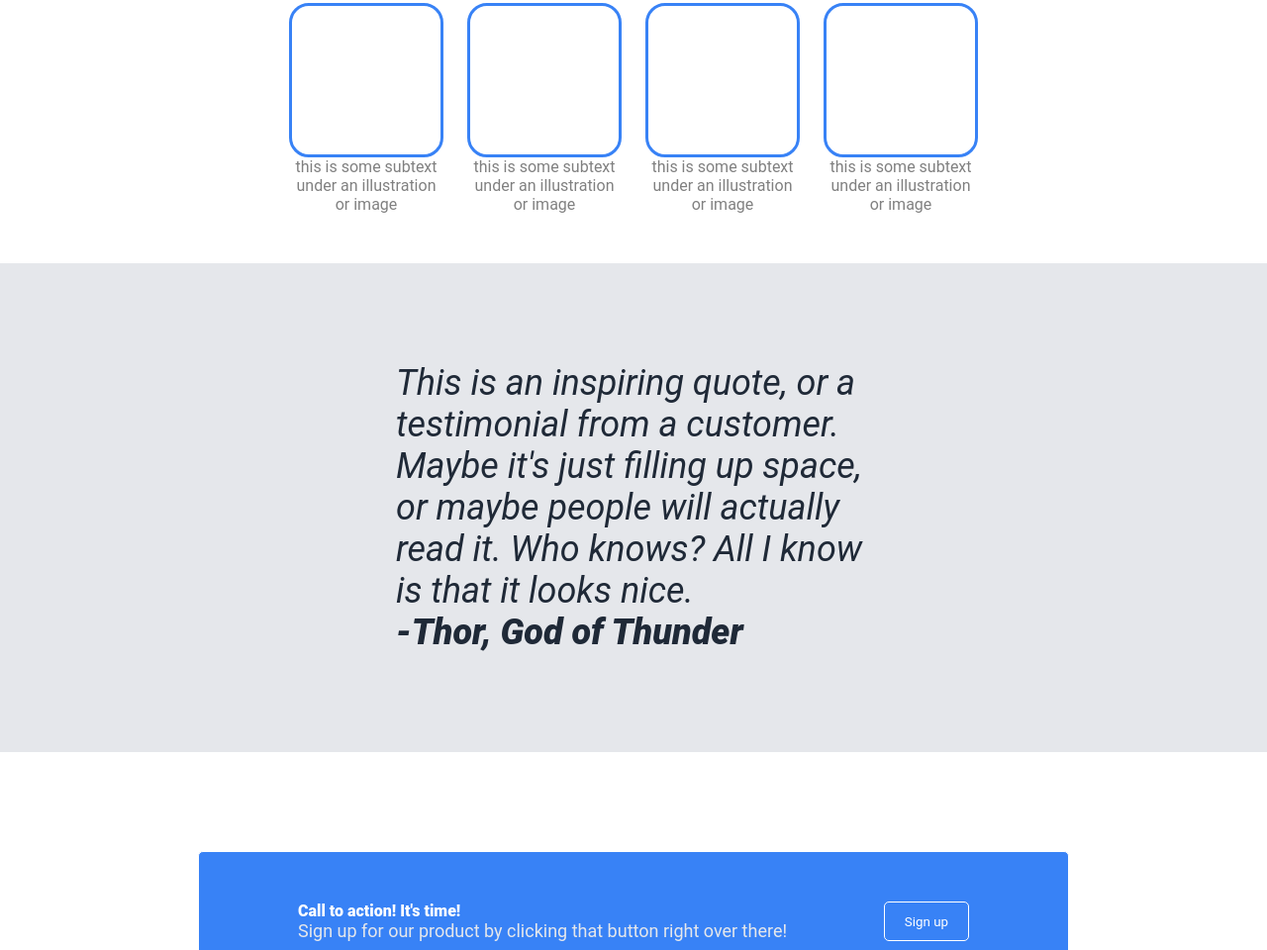
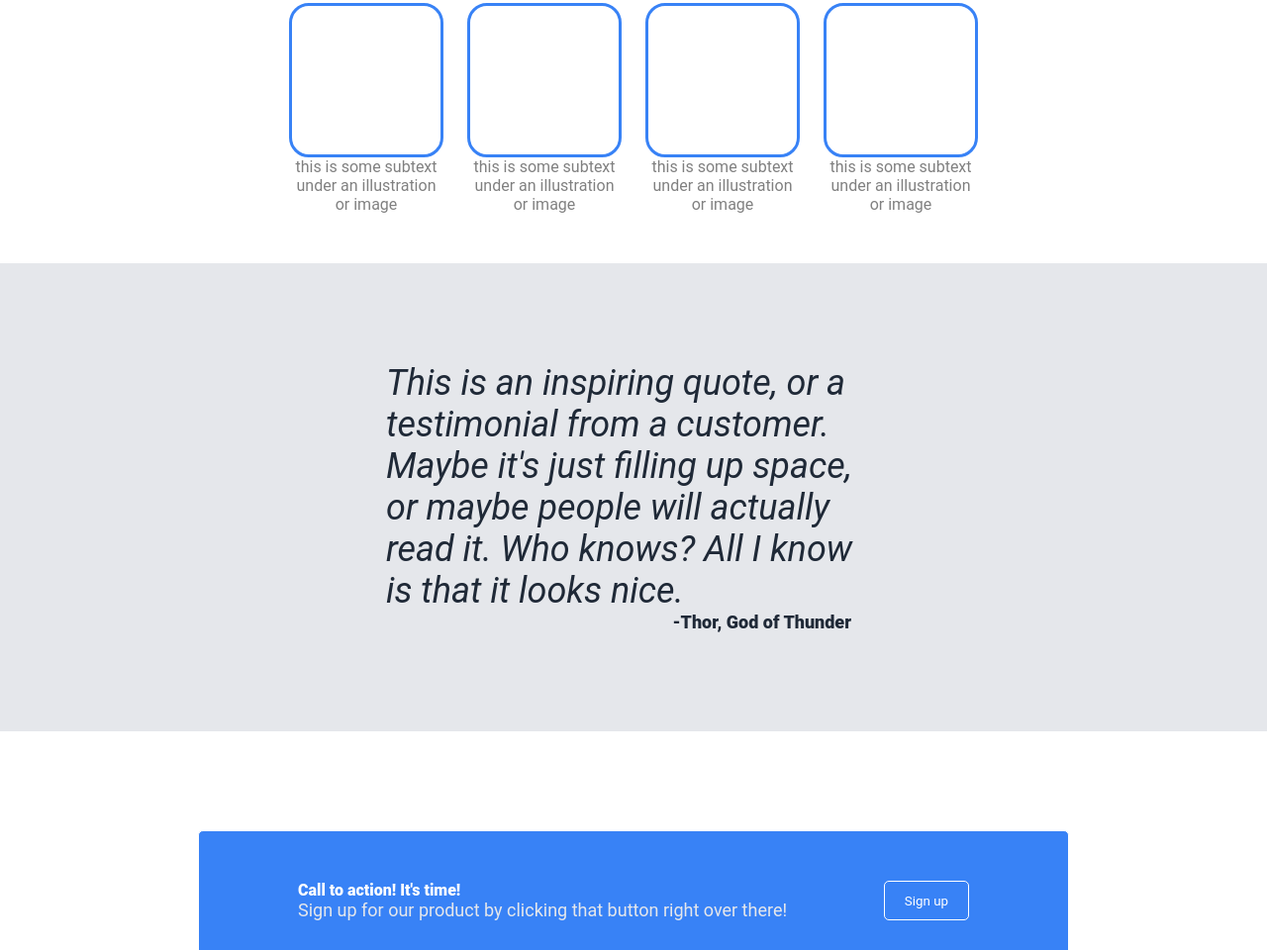
Before and after one commit to LoftyLettuce/odin-landing, a plain HTML site: page index.html in a window 1280 px wide. Shown: the part 569-1529 px from the top of the page at 99% size. Drawn offline with Linux system fonts and the light colour scheme.

Commit message:
Fix position of quote section

```diff
--- a/styles.css
+++ b/styles.css
@@ -71,6 +71,8 @@ header div
 .quote .author
 {
   font-weight: 800;
+  font-size: 18px;
+  font-style: normal;
 }
 .action, .action button
 {
@@ -154,12 +156,20 @@ ul
   display: flex;
   flex-direction: column;
   justify-content: center;
-  padding: 100px 400px;
+  align-items: center;
+  padding: 100px 0;
+}
+.quote .text
+{
+  display: flex;
+  flex-direction: column;
+  max-width: 500px;
 }
 .quote .author
 {
   padding-right: 30px;
   align-self: flex-end;
+
 }
 .action
 {
```
